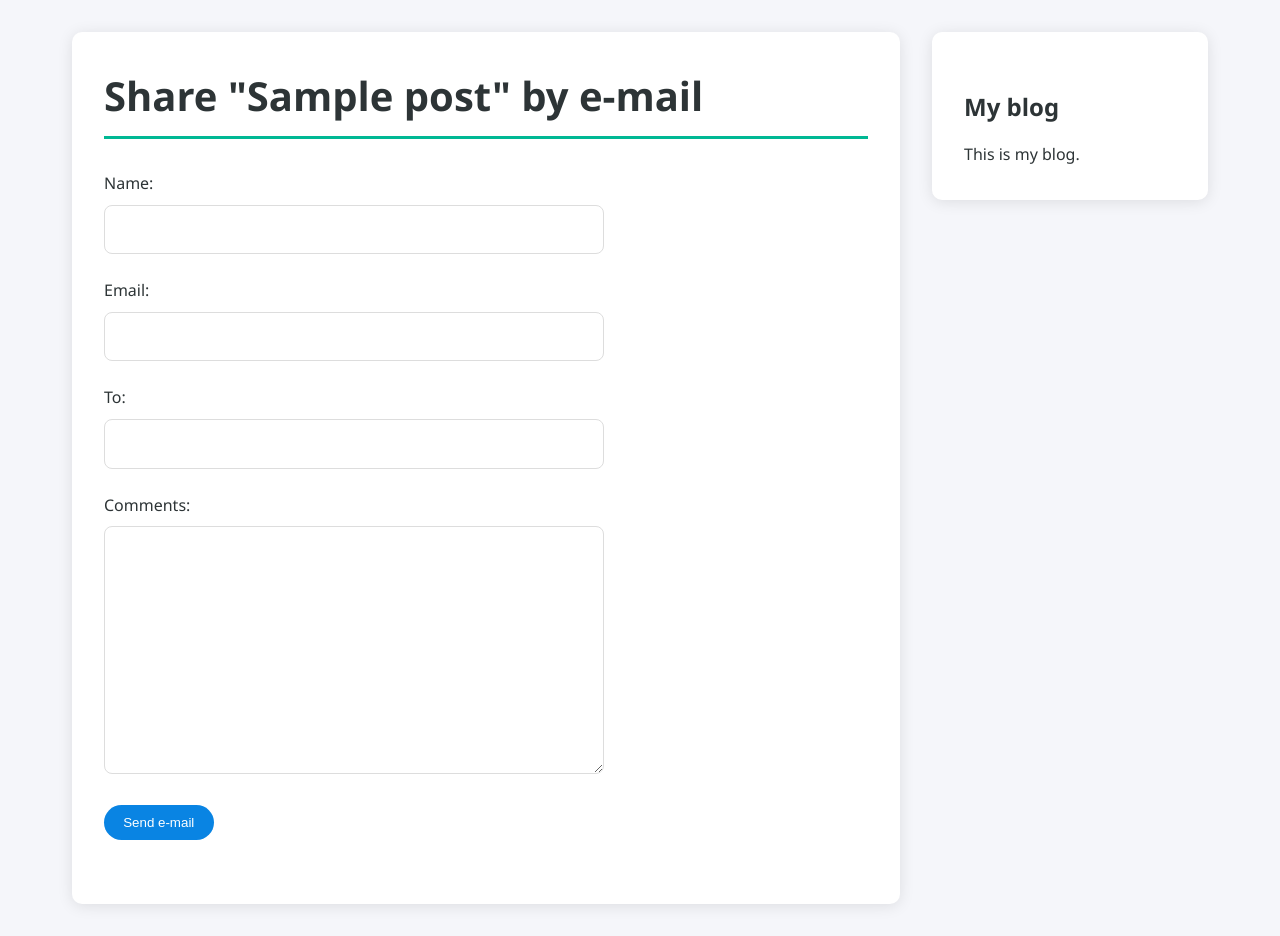
After one commit to Mohamed00Elkassify/Blog-site, a Django app: page /blog/1/share/ in a window 1280 px wide. The commit adds this page. Run offline with Django 5.2, Linux system fonts and the light colour scheme; tables that the repository leaves empty hold one stand-in row (values such as "Sample post").

Commit message:
Created views and templates for post sharing and some styling

```diff
--- a/blog/static/blog.css
+++ b/blog/static/blog/blog.css
@@ -114,3 +114,108 @@
     background: var(--hovering-color);
     transform: translateX(-5px);
 }
+
+
+/* pagination styles */
+.pagination {
+    margin-top: 3rem;
+    display: flex;
+    justify-content: center;
+}
+
+.step-link {
+    display: flex;
+    align-items: center;
+    gap: 1.5rem;
+}
+
+.pagination a {
+    background: var(--secondary-color);
+    color: white;
+    text-decoration: none;
+    padding: 0.5rem 1rem;
+    border-radius: 25px;
+    display: flex;
+    align-items: center;
+    transition: all 0.3s ease;
+}
+
+
+.pagination a:hover {
+    background: var(--hovering-color);
+    transform: translateY(-2px);
+}
+
+.pagination .current {
+    font-weight: 500;
+    color: var(--primary-color);
+    background: #dfe6e9;
+    padding: 0.5rem 1rem;
+    border-radius: 25px;
+}
+/* Share Post Styles */
+.share-link {
+    display: inline-block;
+    color: var(--secondary-color);
+    text-decoration: none;
+    margin-top: 1rem;
+    transition: color 0.3s ease;
+}
+
+.share-link:hover {
+    color: var(--hovering-color);
+}
+
+/* Share Form Styles */
+form {
+    max-width: 500px;
+    margin: 2rem 0;
+}
+
+form p {
+    margin-bottom: 1.5rem;
+}
+
+form label {
+    display: block;
+    margin-bottom: 0.5rem;
+    color: var(--primary-color);
+    font-weight: 500;
+}
+
+form input[type="text"],
+form input[type="email"],
+form textarea {
+    width: 100%;
+    padding: 0.8rem;
+    border: 1px solid #ddd;
+    border-radius: 8px;
+    font-size: 1rem;
+    font-family: inherit;
+}
+
+form input[type="submit"] {
+    display: inline-block;
+    padding: 0.6rem 1.2rem;
+    background: var(--secondary-color);
+    color: white;
+    border: none;
+    border-radius: 25px;
+    font-weight: 500;
+    cursor: pointer;
+    transition: all 0.3s ease;
+}
+
+form input[type="submit"]:hover {
+    background: var(--hovering-color);
+    transform: translateY(-2px);
+}
+
+/* Success Message */
+.success-message {
+    background: #d4edda;
+    color: #155724;
+    padding: 1rem;
+    border-radius: 8px;
+    margin-bottom: 1rem;
+}
--- a/blog/templates/blog/Post/detail.html
+++ b/blog/templates/blog/Post/detail.html
@@ -11,6 +11,11 @@
         </p>
         <div>
             {{ post.body|linebreaks }}
+            <p>
+                <a href="{% url 'blog:post_share' post.id %}" class="share-link">
+                    Share this post →
+                </a>
+            </p>
         </div>
     </div>
 </div>
--- /dev/null
+++ b/blog/templates/blog/Post/share.html
@@ -0,0 +1,17 @@
+{% extends "blog/base.html" %}
+{% block title %}Share a post{% endblock %}
+{% block content %}
+    {% if sent %}
+        <h1>E-mail successfully sent</h1>
+        <p>
+            "{{ post.title }}" was successfully sent to {{ form.cleaned_data.to }}.
+        </p>
+    {% else %}
+        <h1>Share "{{ post.title }}" by e-mail</h1>
+        <form method="post">
+            {{ form.as_p }}
+            {% csrf_token %}
+            <input type="submit" value="Send e-mail">
+        </form>
+    {% endif %}
+{% endblock %}
--- a/blog/templates/blog/base.html
+++ b/blog/templates/blog/base.html
@@ -2,8 +2,8 @@
 <!DOCTYPE html>
 <html>
 <head>
- <title>{% block title %}{% endblock %}</title>
- <link href="{% static 'blog.css' %}" rel="stylesheet">
+     <title>{% block title %}{% endblock %}</title>
+     <link rel="stylesheet" type="text/css" href="{% static 'blog/blog.css' %}">
 </head>
 <body>
     <div id="content">
--- a/blog/urls.py
+++ b/blog/urls.py
@@ -7,5 +7,6 @@
 
 urlpatterns = [
     path('', views.post_list, name='post_list'),
-    path('<int:year>/<int:month>/<int:day>/<slug:post>', views.post_detail, name='post_detail')
+    path('<int:year>/<int:month>/<int:day>/<slug:post>', views.post_detail, name='post_detail'),
+    path('<int:post_id>/share/', views.post_share, name='post_share'),
 ]
--- a/blog/views.py
+++ b/blog/views.py
@@ -2,6 +2,7 @@
 from django.core.paginator import Paginator, EmptyPage, PageNotAnInteger
 from .models import Post
 from .forms import EmailPostForm
+from django.core.mail import send_mail
 # Create your views here.
 
 # post_list is a view that retrieves all published posts
@@ -40,6 +41,7 @@
         id = post_id,
         status = Post.Status.PUBLISHED
     )
+    sent = False
     if request.method == 'POST':
         # Form was submitted
         form = EmailPostForm(request.POST)
@@ -47,6 +49,24 @@
             # Form fields passed validation
             cd = form.cleaned_data
             # send email
-        else:
-            form  = EmailPostForm()
-    return render(request, 'blog/post/share.html', {'post' : post, 'form' : form})
+            post_url = request.build_absolute_uri(
+                post.get_absolute_url()
+            )
+            subject = (
+                f"{cd['name']} ({cd['email']}) "
+                f"recommends you reading {post.title}"
+            )
+            message = (
+                f"Read {post.title} at {post_url}\n\n"
+                f"{cd['name']}'s comments: {cd['comments']}"
+            )
+            send_mail(
+                subject = subject,
+                message = message,
+                from_mail = None,
+                recipient_list=[cd['to']]
+            )
+            sent = True
+    else:
+        form  = EmailPostForm()
+    return render(request, 'blog/post/share.html', {'post' : post, 'form' : form, 'sent' : sent})
```
Also changed, not shown: blog/templates/blog/pagination.html (+9 -40 lines).
